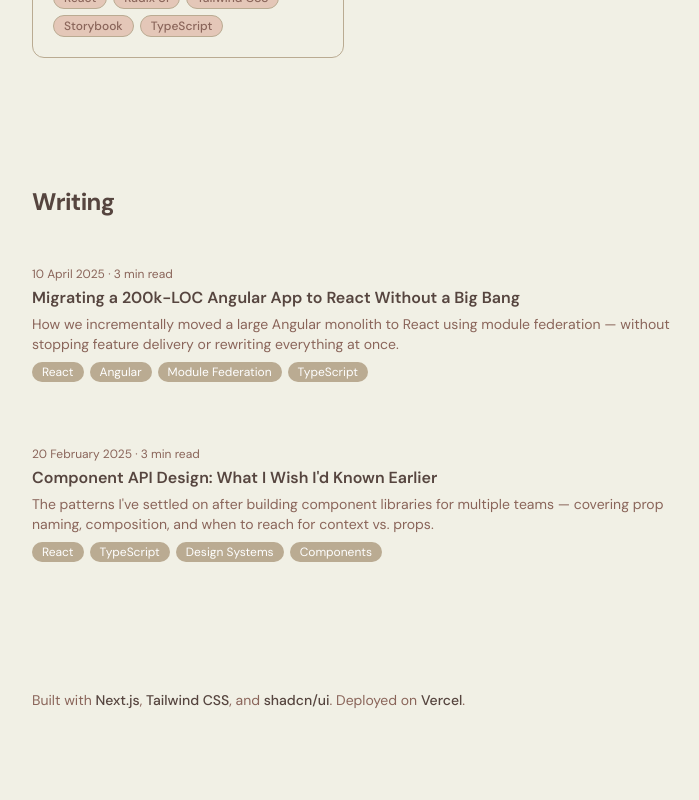
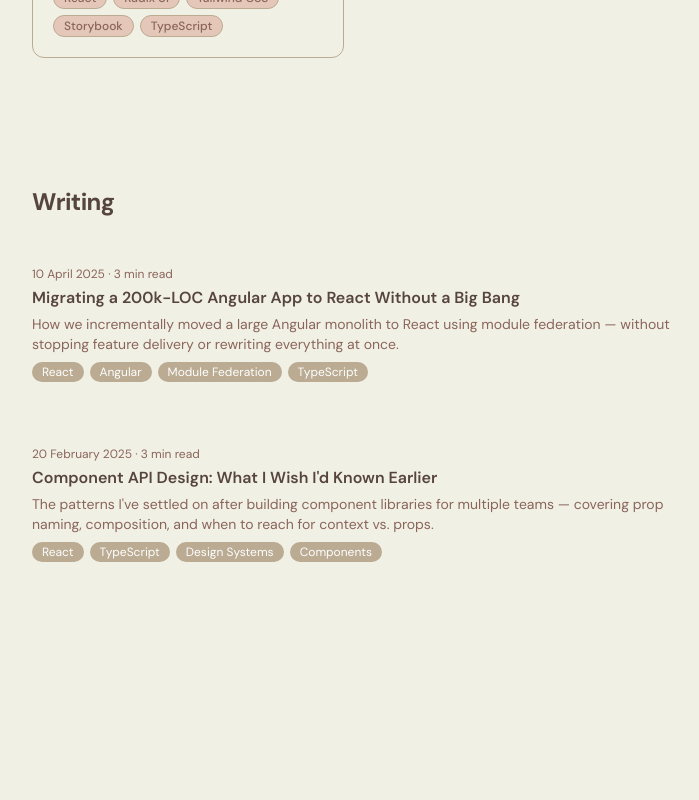
Before and after one commit to eskruolis/portfolio, a Next.js app: page / in a window 1280 px wide. Shown: the part 2580-3380 px from the top of the page, without its empty margins (320-1019 px from the left). Before the commit the page ends 3338 px from the top, so only its background shows below. Built offline with nearby package versions, Linux system fonts and the light colour scheme.

Commit message:
1
fix: add min-height to BlogTeaser section

Increases the minimum height of the BlogTeaser section to ensure it occupies adequate vertical space, enhancing layout consistency across different screen sizes.

```diff
--- a/src/components/sections/BlogTeaser.tsx
+++ b/src/components/sections/BlogTeaser.tsx
@@ -5,7 +5,7 @@ export function BlogTeaser() {
   const posts = getAllBlogPosts().slice(0, 3)
 
   return (
-    <section id="blog" aria-label="Blog" className="py-16 px-8 lg:px-16 max-w-3xl">
+    <section id="blog" aria-label="Blog" className="py-16 px-8 lg:px-16 max-w-3xl min-h-screen">
       <h2 className="text-2xl font-bold tracking-tight mb-8">Writing</h2>
       <ul className="space-y-8" aria-label="Blog posts">
         {posts.map((post) => (
```
